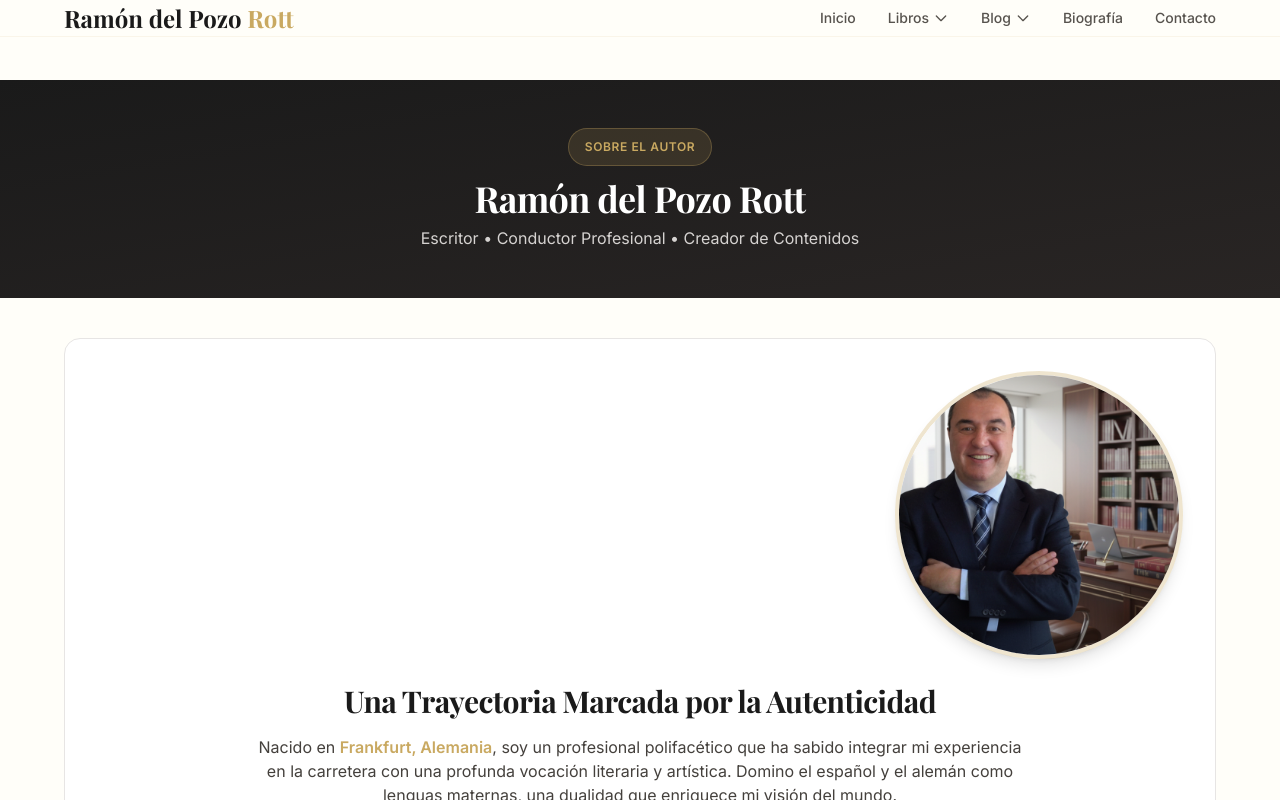
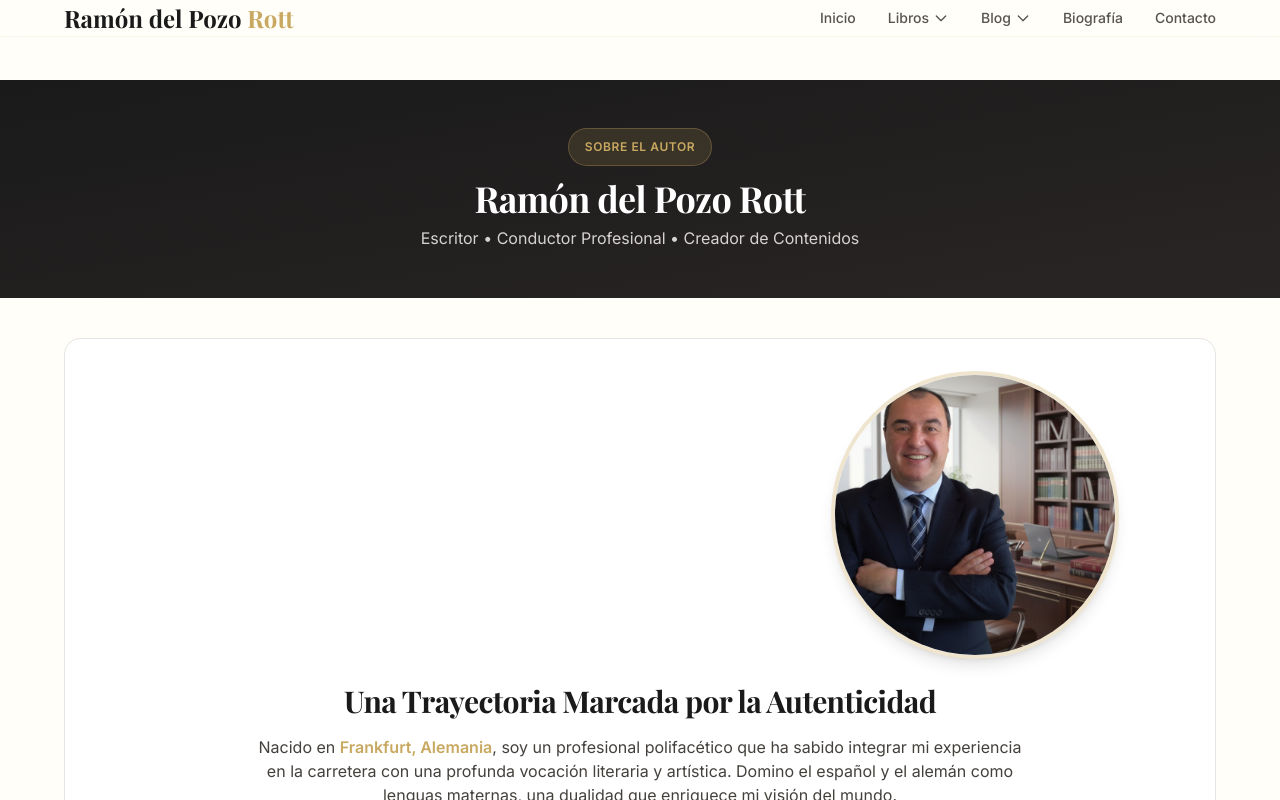
Before and after one commit to ramondelpozo/portfolio-ramon, a Next.js app: page /biografia in a window 1280 px wide. Shown: the top 800 px of the page. Built offline with nearby package versions, Linux system fonts and the light colour scheme; a web font is replaced by a local one.

Commit message:
📸 ALIGNMENT: Imagen de autor alineada completamente a la derecha

```diff
--- a/app/biografia/page.tsx
+++ b/app/biografia/page.tsx
@@ -31,7 +31,7 @@ export default function BiografiaPage() {
           <div className="bg-white rounded-2xl shadow-soft border border-stone-200 p-6 md:p-8">
 
             {/* Foto centrada */}
-            <div className="flex justify-center md:justify-end md:justify-end md:justify-start mb-6">
+            <div className="flex justify-end md:mr-16 md:justify-end md:justify-start mb-6">
               <div className="relative w-64 h-64 md:w-72 md:h-72 rounded-full overflow-hidden border-4 border-premium-gold/30 shadow-lg">
                 <Image
                   src="/autor/autor-oficina.png"
```
Also changed, not shown: app/page.tsx (line endings or trailing spaces).
